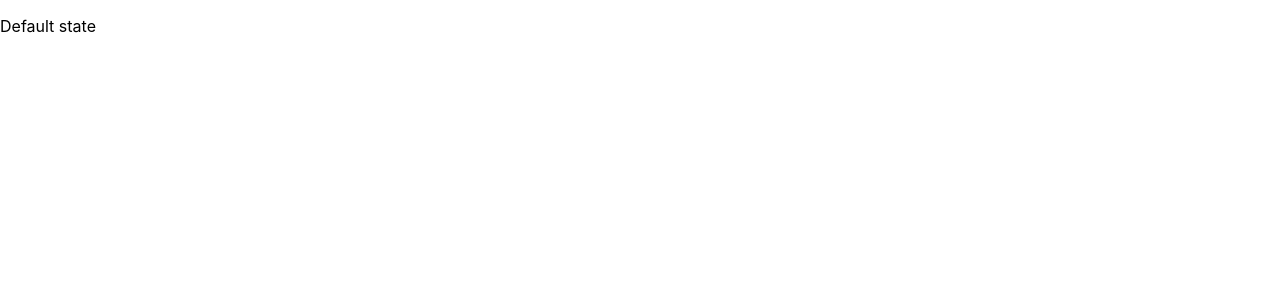
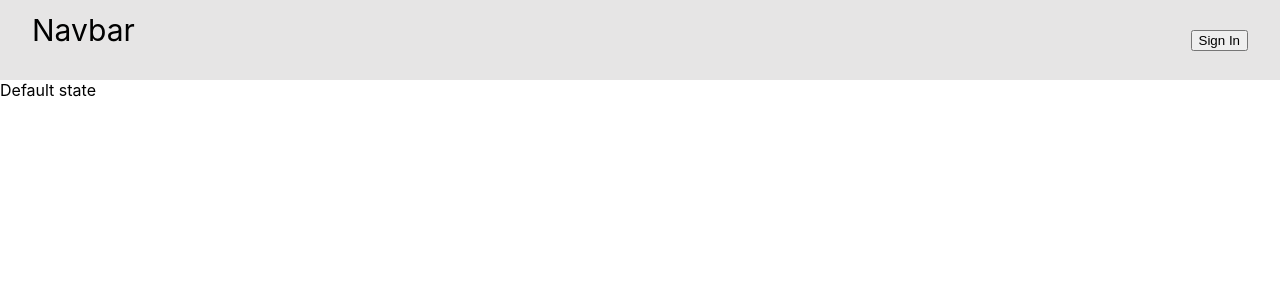
Before and after one commit to yourgotocoder/stock-management, a Next.js app: page / in a window 1280 px wide. Shown: the top 300 px of the page. Built offline with nearby package versions, Linux system fonts and the light colour scheme; no server answers.

Commit message:
Done upto creating a interactive login interface, have to style it next

```diff
--- /dev/null
+++ b/components/Navbar.module.css
@@ -0,0 +1,19 @@
+.navbar {
+  background: rgba(130, 127, 127, 0.2);
+  width: 100%;
+  height: 5rem;
+  display: flex;
+  justify-content: space-between;
+  align-items: center;
+  padding: 0 2rem;
+}
+
+.logo {
+
+}
+
+.title span{
+  font-size: 30px;
+}
+
+.signInButton {}
--- /dev/null
+++ b/components/Navbar.tsx
@@ -0,0 +1,62 @@
+import { NextComponentType } from "next";
+import { signOut, useSession } from "next-auth/react";
+import React, { useState } from "react";
+import SignInForm from "./SIgnInForm";
+import classes from "./Navbar.module.css";
+
+type NavbarProps = {
+  isAuthenticated: boolean;
+  sessionData?: {
+    name: string;
+    _id: string;
+    emailId: string;
+    empCode: string;
+  };
+};
+
+const Navbar: NextComponentType<{}, {}, NavbarProps> = ({
+  isAuthenticated,
+  sessionData,
+}) => {
+  const [signInVisible, setSignInVisible] = useState(false);
+
+  const { data: session, status } = useSession();
+
+  console.log(session);
+
+  const handleSignOut = () => {
+    signOut();
+  };
+
+  const showSignInForm = () => {
+    setSignInVisible((prevState) => !prevState);
+  };
+
+  if (isAuthenticated) {
+    return (
+      <div>
+        Nav {sessionData?.name} <button onClick={handleSignOut}>Signout</button>
+      </div>
+    );
+  }
+
+  return (
+    <div className={classes.navbar}>
+      <div className={classes.title}>
+        <span>Navbar</span>
+        <div className={classes.logo}>
+          <img src="" alt="" />
+        </div>
+      </div>
+      <div className={classes.siginInButto}>
+        {!signInVisible && (
+          <button type="button" onClick={showSignInForm}>
+            Sign In
+          </button>
+        )}
+        {signInVisible && <SignInForm />}
+      </div>
+    </div>
+  );
+};
+export default Navbar;
--- /dev/null
+++ b/components/SIgnInForm.tsx
@@ -0,0 +1,86 @@
+import React, { useState } from "react";
+import { signIn, SignInResponse } from "next-auth/react";
+
+type SingInData = {
+  error: string;
+  ok: boolean;
+  status: number;
+  url: string | null;
+};
+
+const SignInForm = () => {
+  const [emailInputValue, setEmailInputValue] = useState("");
+
+  const [loginState, setLoginState] = useState<SingInData>();
+
+  const [logginIn, setLogginIn] = useState(false);
+
+  const handleSubmit = async (event: React.MouseEvent<HTMLButtonElement>) => {
+    setLogginIn(true);
+    const loginData = await signIn("email", {
+      email: emailInputValue,
+      redirect: false,
+    });
+    setLoginState(loginData);
+    if (loginData) {
+      setLogginIn(false);
+    }
+  };
+
+  const resetLoginState = () => {
+    setLoginState(undefined);
+    setEmailInputValue('');
+  }
+
+  let emailForm;
+
+  if (!logginIn) {
+    emailForm = (
+      <>
+        <label>
+          Email address
+          <input
+            type="email"
+            id="email"
+            name="email"
+            value={emailInputValue}
+            onChange={(event) => setEmailInputValue(event.target.value)}
+          />
+        </label>
+        <button type="button" onClick={handleSubmit}>
+          Sign in with Email
+        </button>
+      </>
+    );
+  }
+
+  if (logginIn && !loginState) {
+    emailForm = (
+      <>
+        Verifying {emailInputValue}
+      </>
+    )
+  }
+
+  if (!logginIn && loginState?.url) {
+    emailForm = (
+      <>
+        An email link has been sent to {emailInputValue}, please login using that link
+      </>
+    )
+  }
+
+  if (!logginIn && loginState?.error) {
+    emailForm = (
+      <>
+        {loginState.error} <button onClick={resetLoginState}>Enter a valid email</button>
+      </>
+    )
+
+  }
+
+
+  return <div>{emailForm}</div>;
+};
+
+export default SignInForm;
--- a/pages/_app.tsx
+++ b/pages/_app.tsx
@@ -2,6 +2,7 @@ import "../styles/globals.css";
 import type { AppProps } from "next/app";
 import { SessionProvider } from "next-auth/react";
 import Head from "next/head";
+import Navbar from "../components/Navbar";
 
 function MyApp({ Component, pageProps: { session, ...pageProps } }: AppProps) {
   return (
--- a/pages/api/auth/[...nextauth].ts
+++ b/pages/api/auth/[...nextauth].ts
@@ -6,7 +6,8 @@ import connectToDatabase from "../../../lib/database";
 export default NextAuth({
   secret: process.env.SECRET,
   pages: {
-    signIn: "/signin"
+    signIn: "/signin",
+    error: "/"
   },
   session: {
     strategy: "jwt",
--- a/pages/index.tsx
+++ b/pages/index.tsx
@@ -1,24 +1,28 @@
-import type { NextPage } from 'next'
-import Link from 'next/link'
-import Head from 'next/head'
-import { useSession } from "next-auth/react";
-import { useRouter } from 'next/router'
+import type { NextPage } from "next";
+import Link from "next/link";
+import Head from "next/head";
+import { getCsrfToken, useSession } from "next-auth/react";
+import { useRouter } from "next/router";
+import Navbar from "../components/Navbar";
 
 const Home: NextPage = () => {
-   const { data: session, status } = useSession();
-   const router = useRouter();
+  const { data: session, status } = useSession();
+  const router = useRouter();
 
-  if (status === 'loading') {
-    return <>Loading...</>
+  if (status === "loading") {
+    return <>Loading...</>;
   }
 
-  if (status === 'authenticated' && session && session.user) {
-    router.replace("/admin")
+  if (status === "authenticated" && session && session.user) {
+    router.replace("/admin");
   }
 
+  return (
+    <>
+      <Navbar isAuthenticated={status === "authenticated" ? true : false}/>
+      Default state
+    </>
+  );
+};
 
-  return <p>Default state</p>
-
-}
-
-export default Home
+export default Home;
```
Also changed, not shown: components/UI/Loading.tsx (added, +11 -0 lines), pages/admin/index.tsx (+7 -1 lines), pages/signin.tsx (+7 -17 lines).
